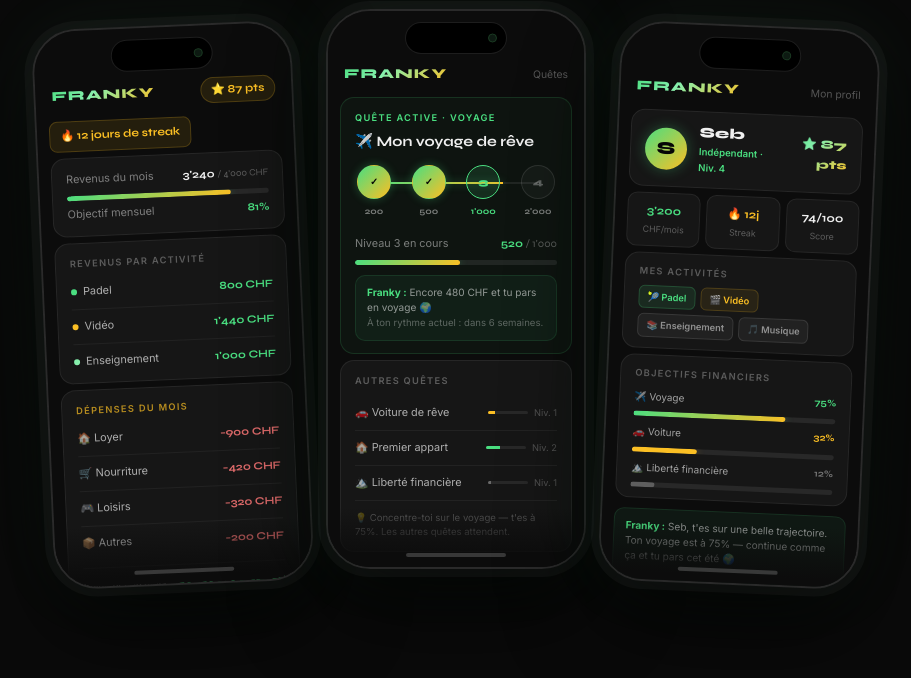
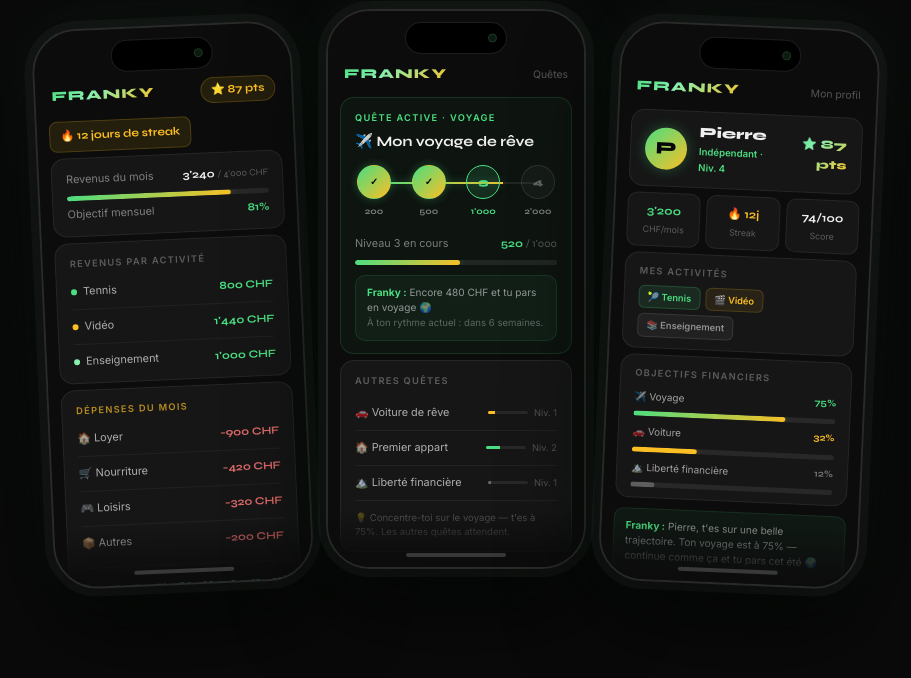
Before and after one commit to sebastiendeboeuf/frankyapp, a plain HTML site: page index.html in a window 1280 px wide. Shown: the part 3200-3878 px from the top of the page, without its empty margins (184-1095 px from the left). Drawn offline with Linux system fonts and the light colour scheme.

Commit message:
Add files via upload

```diff
--- a/index.html
+++ b/index.html
@@ -1543,7 +1543,7 @@
             <div class="s-card">
               <div class="s-label">Revenus par activité</div>
               <div class="s-act">
-                <span class="name"><span class="s-dot-act" style="background:#4ade80"></span>Padel</span>
+                <span class="name"><span class="s-dot-act" style="background:#4ade80"></span>Tennis</span>
                 <span class="amt">800 CHF</span>
               </div>
               <div class="s-act">
@@ -1686,9 +1686,9 @@
 
             <!-- avatar + nom + titre -->
             <div class="s-card" style="display:flex;align-items:center;gap:12px;padding:12px 14px">
-              <div style="width:42px;height:42px;border-radius:50%;background:var(--grad);flex-shrink:0;display:flex;align-items:center;justify-content:center;font-family:'Syne',sans-serif;font-size:1.1rem;font-weight:800;color:#060606;box-shadow:0 0 14px rgba(74,222,128,.3)">S</div>
+              <div style="width:42px;height:42px;border-radius:50%;background:var(--grad);flex-shrink:0;display:flex;align-items:center;justify-content:center;font-family:'Syne',sans-serif;font-size:1.1rem;font-weight:800;color:#060606;box-shadow:0 0 14px rgba(74,222,128,.3)">P</div>
               <div>
-                <div style="font-family:'Syne',sans-serif;font-weight:800;font-size:.9rem;color:var(--white);line-height:1.2">Seb</div>
+                <div style="font-family:'Syne',sans-serif;font-weight:800;font-size:.9rem;color:var(--white);line-height:1.2">Pierre</div>
                 <div style="font-size:.6rem;color:var(--green);font-weight:600;margin-top:2px">Indépendant · Niv. 4</div>
               </div>
               <div style="margin-left:auto;text-align:right">
@@ -1716,10 +1716,9 @@
             <div class="s-card" style="padding:10px 14px">
               <div class="s-label" style="margin-bottom:7px">Mes activités</div>
               <div style="display:flex;gap:5px;flex-wrap:wrap">
-                <span style="background:rgba(74,222,128,.1);border:1px solid rgba(74,222,128,.2);border-radius:6px;padding:3px 8px;font-size:.58rem;font-weight:600;color:var(--green)">🎾 Padel</span>
+                <span style="background:rgba(74,222,128,.1);border:1px solid rgba(74,222,128,.2);border-radius:6px;padding:3px 8px;font-size:.58rem;font-weight:600;color:var(--green)">🎾 Tennis</span>
                 <span style="background:rgba(251,191,36,.08);border:1px solid rgba(251,191,36,.18);border-radius:6px;padding:3px 8px;font-size:.58rem;font-weight:600;color:var(--gold)">🎬 Vidéo</span>
                 <span style="background:rgba(255,255,255,.05);border:1px solid rgba(255,255,255,.1);border-radius:6px;padding:3px 8px;font-size:.58rem;font-weight:600;color:rgba(255,255,255,.5)">📚 Enseignement</span>
-                <span style="background:rgba(255,255,255,.05);border:1px solid rgba(255,255,255,.1);border-radius:6px;padding:3px 8px;font-size:.58rem;font-weight:600;color:rgba(255,255,255,.5)">🎵 Musique</span>
               </div>
             </div>
 
@@ -1754,7 +1753,7 @@
 
             <!-- franky message -->
             <div class="s-franky-msg">
-              <strong>Franky :</strong> Seb, t'es sur une belle trajectoire. Ton voyage est à 75% — continue comme ça et tu pars cet été 🌍<br><br>
+              <strong>Franky :</strong> Pierre, t'es sur une belle trajectoire. Ton voyage est à 75% — continue comme ça et tu pars cet été 🌍<br><br>
               <span style="color:rgba(255,255,255,.3)">Prochaine étape : active la quête Voiture pour ne pas perdre ton élan.</span>
             </div>
 
```
